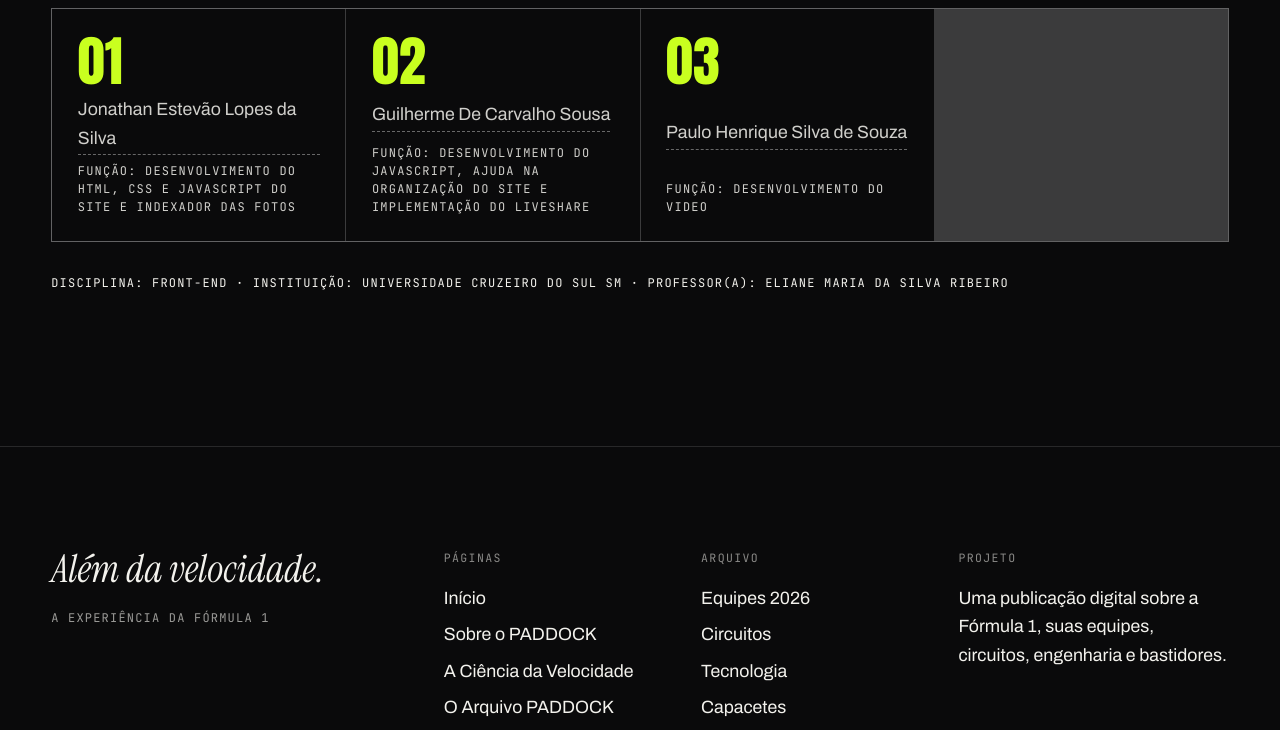
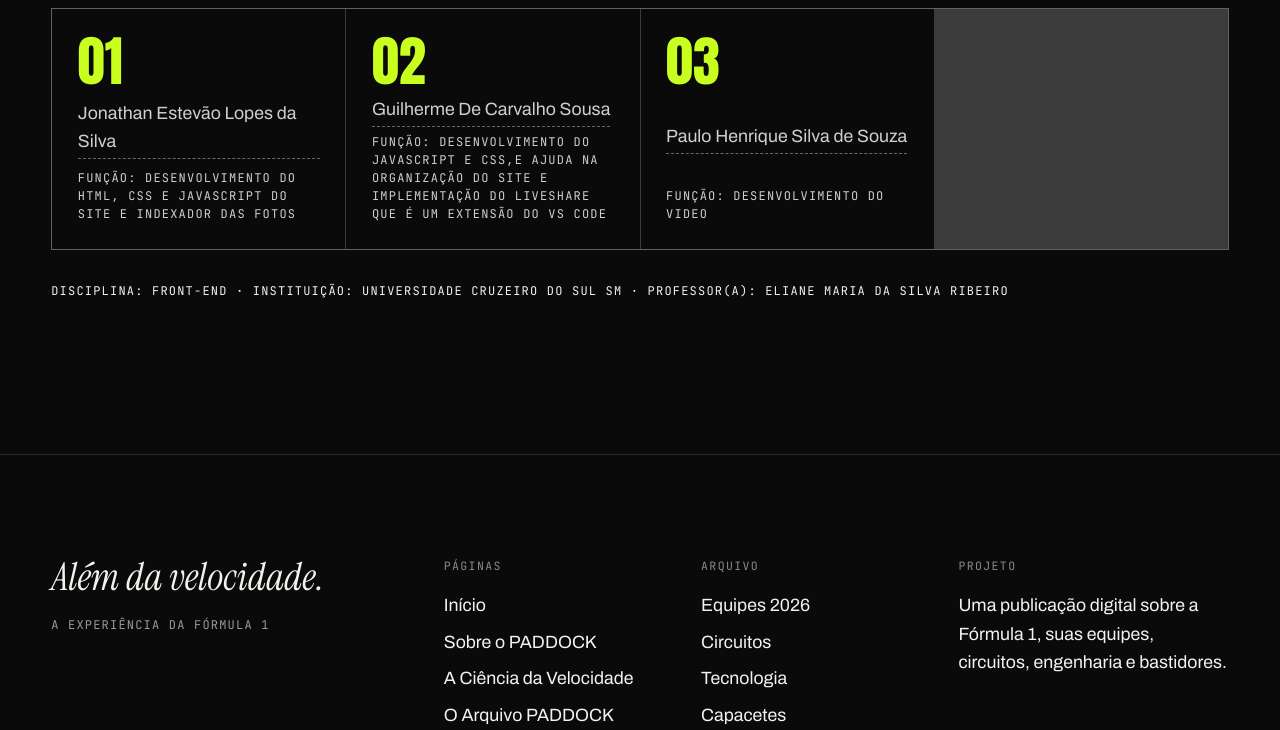
Before and after one commit to The-3-Students/PADDOCK, a plain HTML site: page sobre.html in a window 1280 px wide. Shown: the part 4344-5074 px from the top of the page. Drawn offline with Linux system fonts and the light colour scheme.

Commit message:
Revise author description for Guilherme De Carvalho Sousa
Updated the role description for Guilherme De Carvalho Sousa to include details about CSS and VS Code LiveShare.

```diff
--- a/sobre.html
+++ b/sobre.html
@@ -150,7 +150,7 @@
       <h2 class="display display--lg" id="autores-titulo">Quem <span class="serif lime">fez.</span></h2>
       <ul class="authors" data-reveal>
         <li class="author"><span class="author__n">01</span><p><span class="fill">Jonathan Estevão Lopes da Silva</span></p><p class="mono muted">Função: Desenvolvimento do HTML, CSS e JavaScript do Site e indexador das Fotos</p></li>
-        <li class="author"><span class="author__n">02</span><p><span class="fill">Guilherme De Carvalho Sousa</span></p><p class="mono muted">Função: Desenvolvimento do JavaScript, ajuda na organização do Site e implementação do LiveShare</p></li>
+        <li class="author"><span class="author__n">02</span><p><span class="fill">Guilherme De Carvalho Sousa</span></p><p class="mono muted">Função: Desenvolvimento do JavaScript e CSS,e ajuda na organização do Site e implementação do LiveShare que é um extensão do VS code</p></li>
         <li class="author"><span class="author__n">03</span><p><span class="fill">Paulo Henrique Silva de Souza</span></p><p class="mono muted">Função: Desenvolvimento do video</p></li>
       </ul>
 
```
